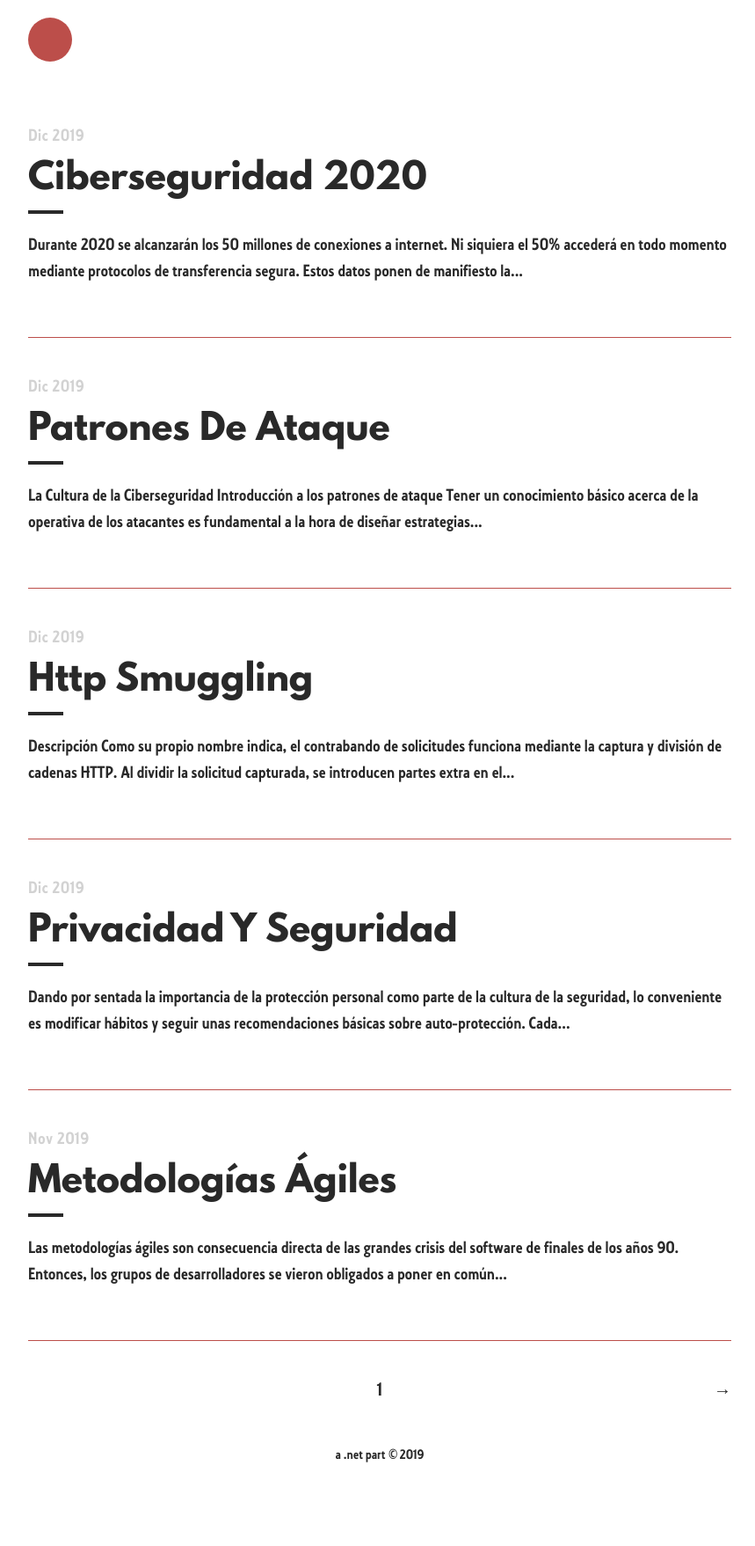
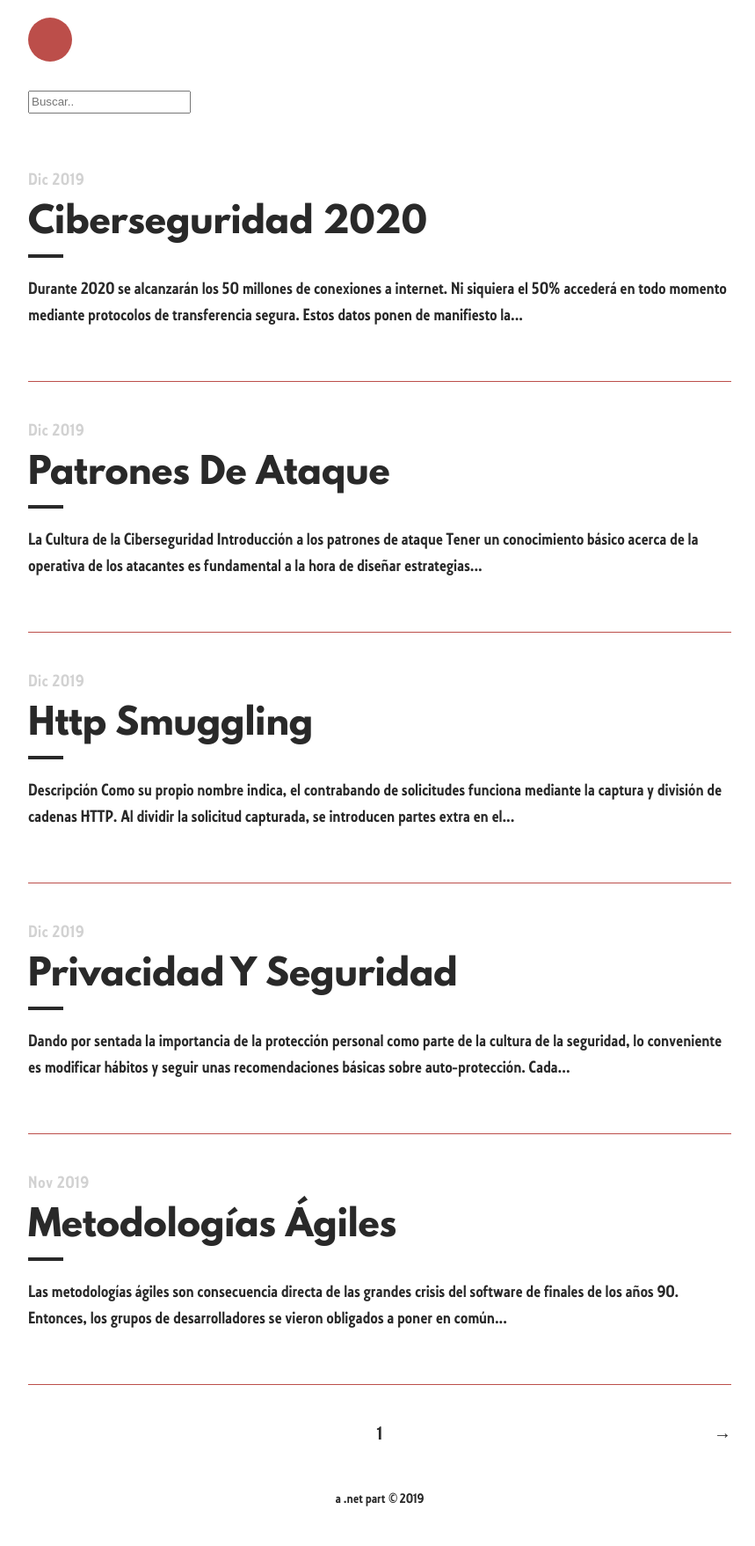
Before and after one commit to Rocmpr/blog, a Jekyll site: the page built from index.html, in a window 1280 px wide. Shown: the whole page at 88% size, without its empty margins (208-1067 px from the left). Built offline with Jekyll 4.4.1, drawn with Linux system fonts in a browser that asks for light colours; the list of posts is cut into pages by our own code; before the commit the page ends 1707 px from its top, so only the background shows below that.

Commit message:
Update home.html

```diff
--- a/_layouts/home.html
+++ b/_layouts/home.html
@@ -6,10 +6,8 @@ layout: default
 <div class="catalogue">
 
     <!-- HTML elements for search -->
-    {% if page.url == "/blog/index.html" %}
   <input type="text" id="search-input" placeholder="Buscar..">
   <ul id="results-container"></ul>
-    {% endif %}
 
   {% for post in paginator.posts %}
     <a href="{{ post.url | prepend: site.baseurl }}" class="catalogue-item">
```
